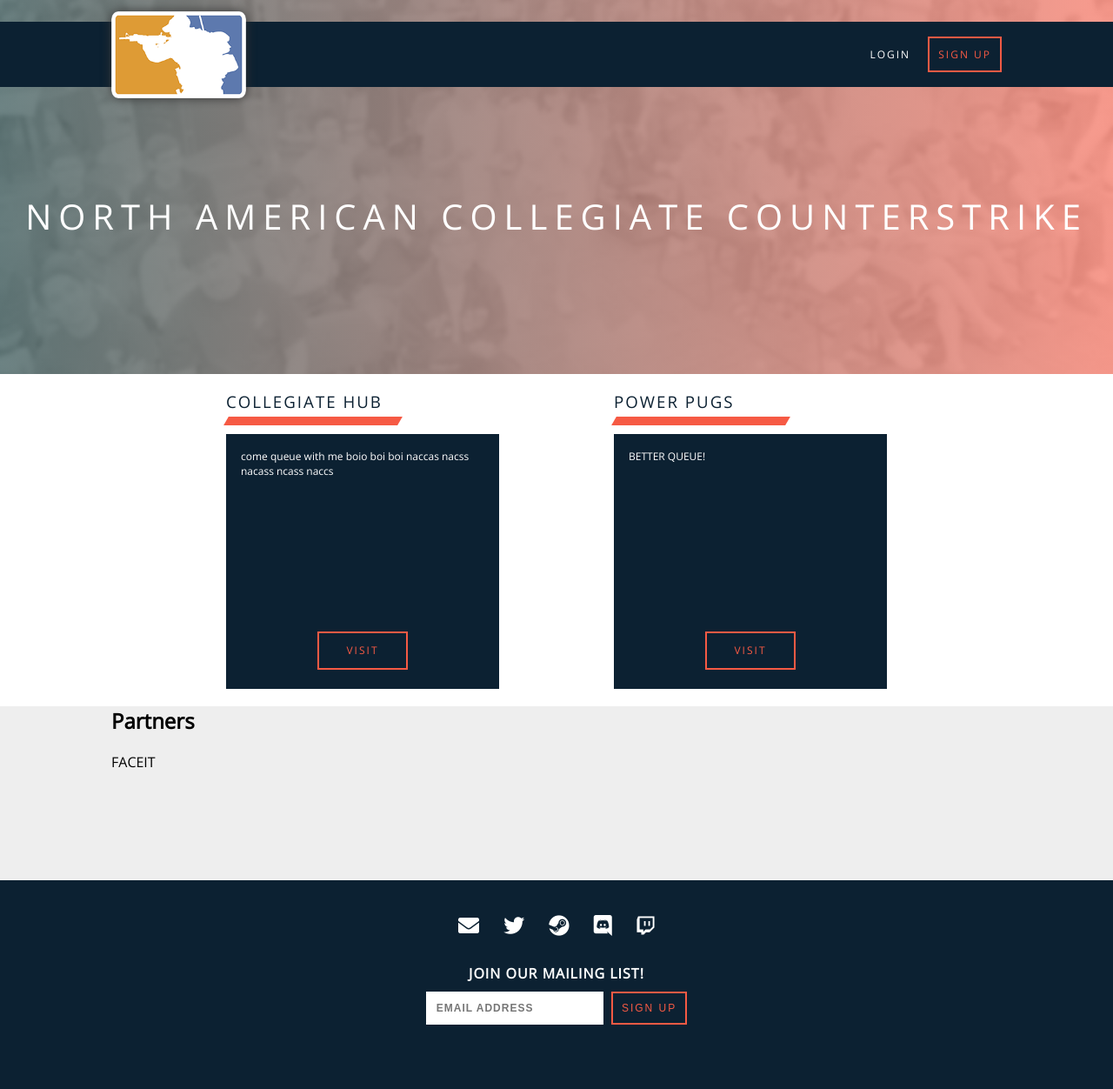
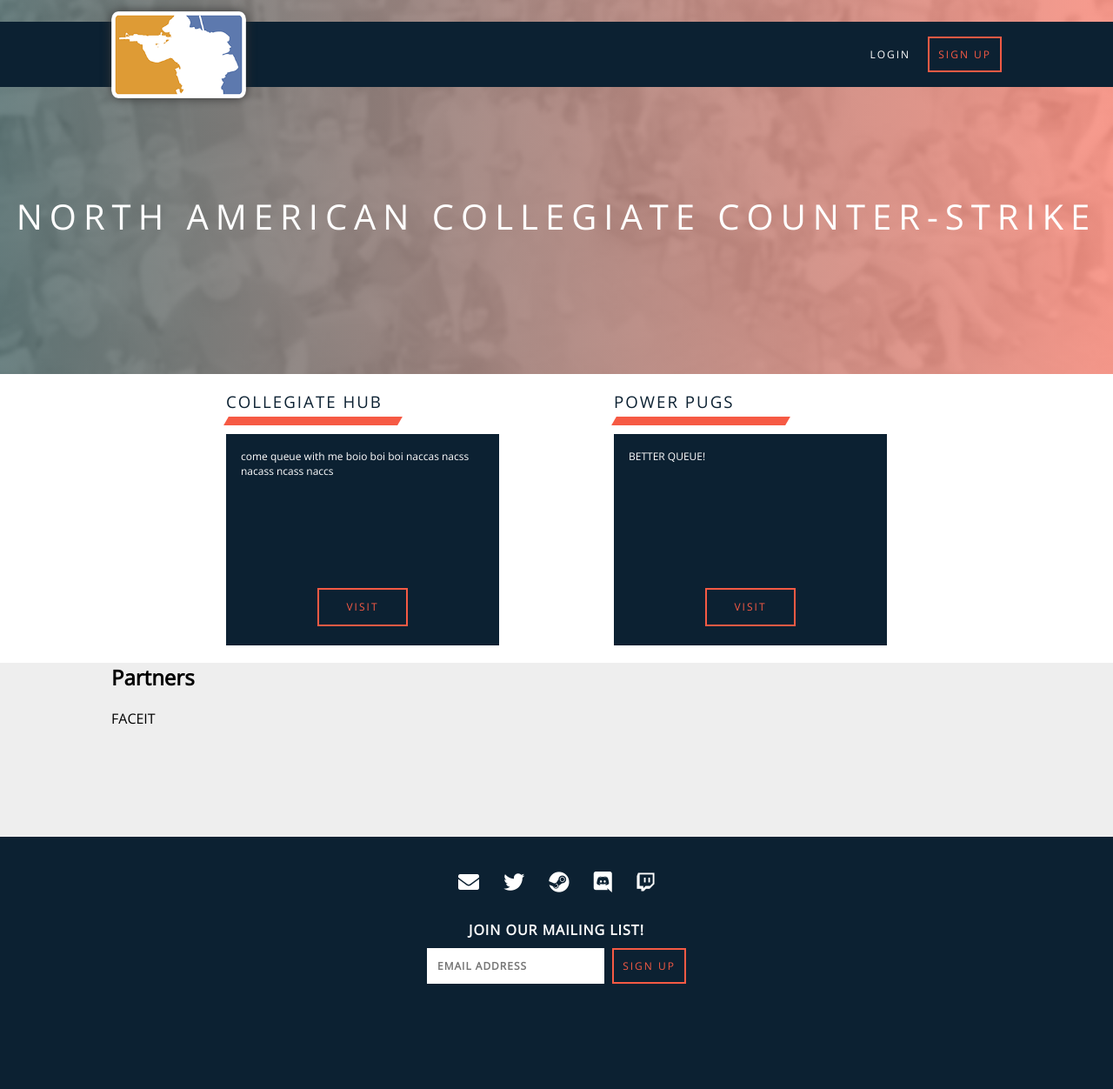
Before and after one commit to xtian96/naccs-django, a Django app: page / in a window 1280 px wide. Shown: the whole page at 87% size. After the commit the page ends 1131 px from the top, so only its background shows below. Run offline with Django 3.2, Linux system fonts and the light colour scheme.

Commit message:
More styling

```diff
--- a/naccsweb/core/static/css/naccs.css
+++ b/naccsweb/core/static/css/naccs.css
@@ -1,6 +1,10 @@
 body {
     font-family: 'Open Sans', sans-serif;
     margin: 0;
+}
+
+input {
+    font-family: 'Open Sans', sans-serif;
 }
 
 .content {
@@ -88,7 +92,7 @@ nav > .content {
     left: 0;
     right: 0;
     z-index: -1; */
-    height: 300px;
+    height: 200px;
     display: flex;
     justify-content: center;
     align-items: center;
@@ -97,21 +101,17 @@ nav > .content {
 }
 
 .jumbotron > h1 {
-    margin-top: -30px;
+    margin-top: -20px;
     font-size: 40px;
     letter-spacing: 8px;
     font-weight: lighter;
-    animation-name: fadein;
-    animation-duration: 3s;
-    animation-iteration-count: 1;
 }
 
 .jumbotron > .underlay {
-    height: 600px;
+    height: 500px;
     opacity: 0.6;
     position: absolute;
     top: -170px;
-    bottom: 100px;
     left: 0;
     right: 0;
     background-image: url('/static/assets/overlay_image.jpg');
@@ -133,7 +133,7 @@ nav > .content {
     font-size: 1.8em;
 }
 
-.jumbotron > .overlay {
+/* .jumbotron > .overlay {
     position: absolute;
     top: 0px;
     left: 0px;
@@ -142,6 +142,21 @@ nav > .content {
     background-color: rgba(100, 10, 10, 0.6);
     z-index: -2;
     color: white;
+} */
+
+.jumbotron.main_jumbo {
+    height: 300px;
+}
+
+.jumbotron.main_jumbo > h1 {
+    margin-top: -30px;
+    animation-name: fadein;
+    animation-duration: 3s;
+    animation-iteration-count: 1;
+}
+
+.jumbotron.main_jumbo > .underlay {
+    height: 600px;
 }
 
 #queues {
@@ -196,7 +211,7 @@ nav > .content {
 }
 
 .panel .body_content {
-    height: 200px;
+    min-height: 150px;
     margin: 10px;
     font-size: 12px;
 }
--- a/naccsweb/core/templates/core/base.html
+++ b/naccsweb/core/templates/core/base.html
@@ -25,12 +25,12 @@
         </section>
       </section>
     </nav>
-
-    <section class="jumbotron">
+    <section class="jumbotron {% if main %} main_jumbo {% endif %}">
         <div class="underlay"></div>
         <div class="underlay tint"></div>
         <h1>
-          NORTH AMERICAN COLLEGIATE COUNTERSTRIKE
+          {% block jumbo_title %}
+          {% endblock %}
         </h1>
     </section>
 
--- a/naccsweb/core/templates/core/index.html
+++ b/naccsweb/core/templates/core/index.html
@@ -1,6 +1,8 @@
 {% extends 'core/base.html' %}
 
 {% block title %}Home{% endblock %}
+
+{% block jumbo_title %}NORTH AMERICAN COLLEGIATE COUNTER-STRIKE{% endblock %}
 
 {% block content %}
 <div class="content">
--- a/naccsweb/core/views.py
+++ b/naccsweb/core/views.py
@@ -2,4 +2,4 @@ from django.shortcuts import render
 
 # Create your views here.
 def index(request):
-    return render(request, 'core/index.html')
+    return render(request, 'core/index.html', {'main': True})
--- a/naccsweb/naccsweb/settings.py
+++ b/naccsweb/naccsweb/settings.py
@@ -25,7 +25,7 @@ SECRET_KEY = os.environ.get('DJANGO_SECRET')
 # SECURITY WARNING: don't run with debug turned on in production!
 DEBUG = True
 
-ALLOWED_HOSTS = ['192.168.254.25', 'localhost']
+ALLOWED_HOSTS = ['192.168.254.25', 'localhost', '192.168.254.34']
 
 # Application definition
 
--- a/naccsweb/users/templates/registration/login.html
+++ b/naccsweb/users/templates/registration/login.html
@@ -1,6 +1,8 @@
 {% extends 'core/base.html' %}
 
 {% block title %}Login{% endblock %}
+
+{% block jumbo_title %}LOGIN{% endblock %}
 
 {% block content %}
 <section class="content">
--- a/naccsweb/users/templates/registration/register.html
+++ b/naccsweb/users/templates/registration/register.html
@@ -1,6 +1,8 @@
 {% extends 'core/base.html' %}
 
-{% block title %}Login{% endblock %}
+{% block title %}Sign Up{% endblock %}
+
+{% block jumbo_title %}SIGN UP{% endblock %}
 
 {% block content %}
 <section class="content">
```
Also changed, not shown: naccsweb/settings/templates/settings/account.html (+13 -7 lines).
